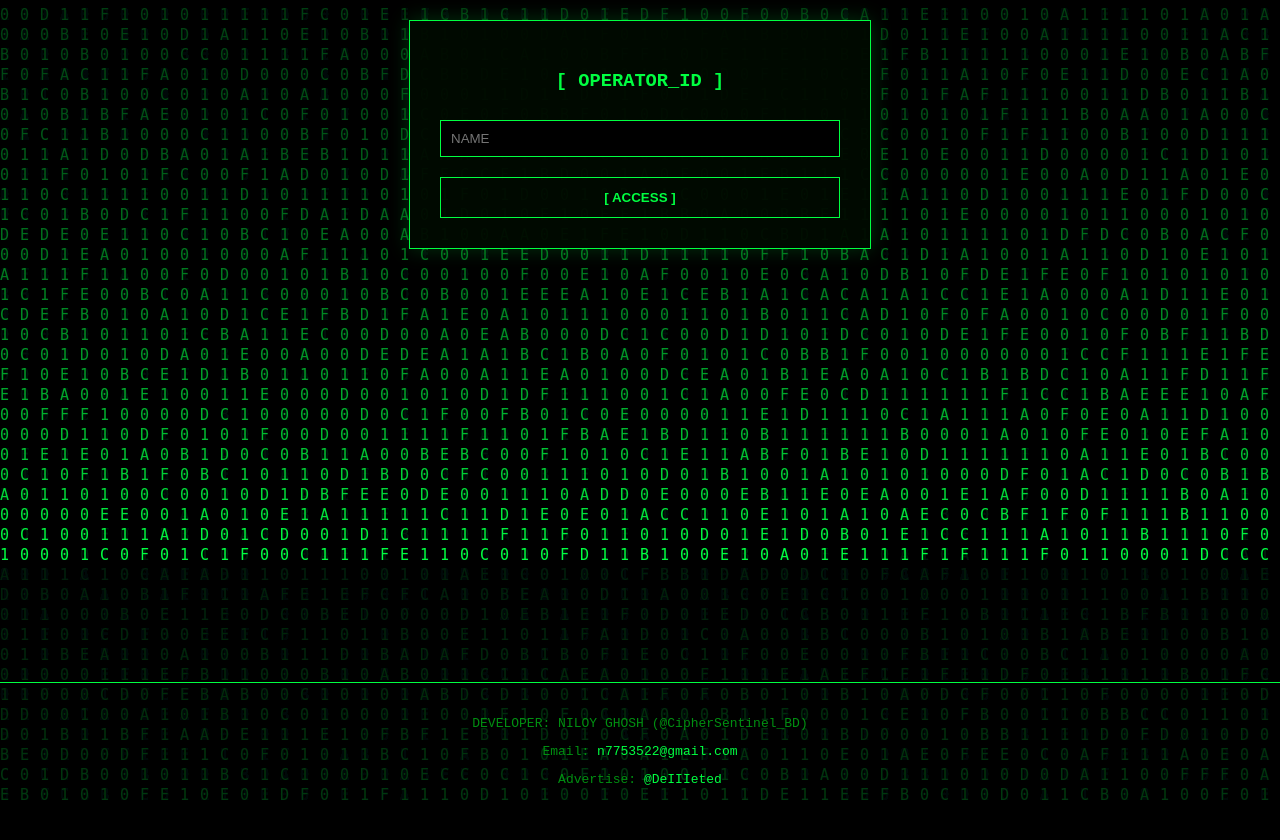
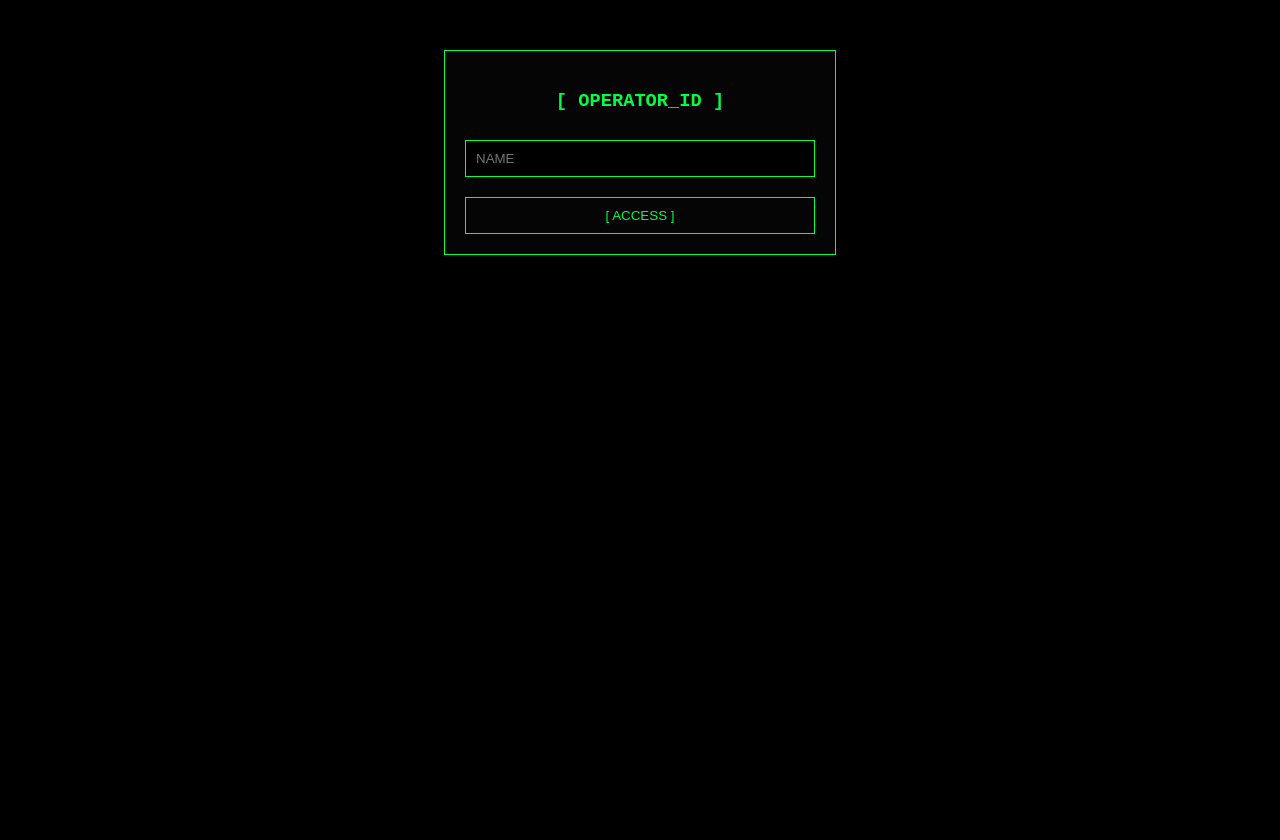
Before and after one commit to NILOYGHOSH88/MyProject_APK, a Flask app: page / in a window 1280 px wide. After the commit the page ends 255 px from the top, so only its background shows below. Run offline with Flask 3, Linux system fonts and the light colour scheme.

Commit message:
Update dashboard.html

```diff
--- a/templates/dashboard.html
+++ b/templates/dashboard.html
@@ -2,113 +2,59 @@
 <html lang="en">
 <head>
     <meta charset="UTF-8">
-    <meta name="viewport" content="width=device-width, initial-scale=1.0">
     <title>SECURE_CORE_TERMINAL</title>
     <style>
-        body, html { margin: 0; padding: 0; min-height: 100%; font-family: 'Courier New', monospace; color: #00ff41; background: #000; overflow-y: auto; }
-        #terminal-bg { position: fixed; inset: 0; background: radial-gradient(circle, #051a05 0%, #000 100%); z-index: -1; }
-        canvas { position: fixed; top: 0; left: 0; z-index: 0; pointer-events: none; }
-        .container { position: relative; z-index: 10; min-height: 100vh; display: flex; flex-direction: column; align-items: center; justify-content: center; padding: 20px; }
-        .panel { width: 100%; max-width: 400px; padding: 30px; border: 1px solid #00ff41; background: rgba(0, 10, 0, 0.95); text-align: center; box-shadow: 0 0 20px rgba(0, 255, 65, 0.2); margin-bottom: 20px; }
-        .btn { padding: 12px; border: 1px solid #00ff41; background: transparent; color: #00ff41; cursor: pointer; width: 100%; margin-top: 10px; font-weight: bold; }
+        body { background: #000; color: #00ff41; font-family: 'Courier New', monospace; margin: 0; }
+        .panel { width: 350px; margin: 50px auto; padding: 20px; border: 1px solid #00ff41; background: #050505; text-align: center; }
+        .btn { border: 1px solid #00ff41; background: none; color: #00ff41; padding: 10px; width: 100%; cursor: pointer; margin-top: 10px; }
         .btn:hover { background: #00ff41; color: #000; }
         input, textarea { width: 100%; background: #000; color: #00ff41; border: 1px solid #00ff41; padding: 10px; margin: 10px 0; box-sizing: border-box; }
-        .hidden { display: none !important; }
-        #timer-display { font-size: 20px; color: #fff; margin-bottom: 20px; text-shadow: 0 0 10px #00ff41; }
-        .dev-footer { text-align: center; padding: 20px; font-size: 13px; border-top: 1px solid #00ff41; margin-top: auto; color: #008f11; width: 100%; }
-        a { color: #00ff41; text-decoration: none; }
+        .hidden { display: none; }
+        #timer { font-size: 18px; margin-bottom: 10px; color: #fff; }
     </style>
 </head>
 <body>
-    <div id="terminal-bg"></div>
-    <canvas id="matrix"></canvas>
-
-    <div class="container">
-        <div id="timer-display" class="hidden">TIME: 00:00</div>
-
     <div id="name-ui" class="panel">
         <h3>[ OPERATOR_ID ]</h3>
         <input type="text" id="username" placeholder="NAME">
-            <button class="btn" onclick="saveName()">[ ACCESS ]</button>
-        </div>
-
-        <div id="pin-ui" class="panel hidden">
-            <h3>[ PIN_AUTH ]</h3>
-            <input type="password" id="pin-input" maxlength="4" placeholder="PIN">
-            <button class="btn" onclick="checkPin()">[ CONFIRM ]</button>
+        <button class="btn" onclick="startSession()">[ ACCESS ]</button>
     </div>
 
     <div id="main-ui" class="panel hidden">
+        <div id="timer">TIME: 00:00</div>
         <h3>[ CORE_ENCRYPTION ]</h3>
-            <textarea id="msg" placeholder="TYPE_MESSAGE..."></textarea>
-            <button class="btn" onclick="proc('encode')">[ ENCODE ]</button>
-            <button class="btn" onclick="proc('decode')">[ DECODE ]</button>
-            <div id="out" style="border:1px dashed #00ff41; padding:10px; margin:10px 0; word-break: break-all;">OUTPUT</div>
-            <button class="btn" onclick="copyOut()">[ COPY_BUFFER ]</button>
-        </div>
-
-        <div class="dev-footer">
-            <p>DEVELOPER: NILOY GHOSH (@CipherSentinel_BD)</p>
-            <p>Email: <a href="mailto:n7753522@gmail.com">n7753522@gmail.com</a></p>
-            <p>Advertise: <a href="https://t.me/DeIIIeted">@DeIIIeted</a></p>
-        </div>
+        <textarea id="msg" placeholder="MESSAGE..."></textarea>
+        <button class="btn" onclick="proc('encrypt')">[ ENCRYPT ]</button>
+        <button class="btn" onclick="proc('decrypt')">[ DECRYPT ]</button>
+        <div id="out" style="border:1px dashed #00ff41; padding:10px; margin-top:10px;">OUTPUT</div>
     </div>
 
     <script>
-    let username = "", startTime, timerInterval;
+        let username, startTime, timerInterval;
 
-    // ম্যাট্রিক্স এফেক্ট
-    const c = document.getElementById('matrix'), ctx = c.getContext('2d');
-    c.width = window.innerWidth; c.height = window.innerHeight;
-    const chars = "0101010101ABCDEF";
-    let drops = Array(Math.floor(c.width/20)).fill(1);
-    function draw() { ctx.fillStyle = 'rgba(0,0,0,0.05)'; ctx.fillRect(0,0,c.width,c.height); ctx.fillStyle = '#00ff41'; ctx.font = '15px monospace'; drops.forEach((y, i) => { ctx.fillText(chars[Math.floor(Math.random()*chars.length)], i*20, y*20); if(y*20 > c.height) drops[i] = 0; drops[i]++; }); } setInterval(draw, 60);
-
-    function saveName() {
+        function startSession() {
             username = document.getElementById('username').value;
-        if(username) {
+            if(!username) return;
+            fetch('/login_notify', { method: 'POST', headers: {'Content-Type': 'application/json'}, body: JSON.stringify({username}) });
             document.getElementById('name-ui').classList.add('hidden');
-            document.getElementById('pin-ui').classList.remove('hidden');
-        }
+            document.getElementById('main-ui').classList.remove('hidden');
+            startTime = Date.now();
+            timerInterval = setInterval(() => {
+                let s = Math.floor((Date.now()-startTime)/1000);
+                document.getElementById('timer').innerText = `TIME: ${Math.floor(s/60).toString().padStart(2,'0')}:${(s%60).toString().padStart(2,'0')}`;
+            }, 1000);
         }
 
-    function checkPin() {
-        if(document.getElementById('pin-input').value === "0000") {
-            document.getElementById('pin-ui').classList.add('hidden');
-            document.getElementById('main-ui').classList.remove('hidden');
-            document.getElementById('timer-display').classList.remove('hidden');
-            startTime = Date.now();
-            timerInterval = setInterval(() => {
-                let elapsed = Math.floor((Date.now() - startTime) / 1000);
-                let m = Math.floor(elapsed / 60), s = elapsed % 60;
-                document.getElementById('timer-display').innerText = `TIME: ${m.toString().padStart(2,'0')}:${s.toString().padStart(2,'0')}`;
-            }, 1000);
-        } else { alert("WRONG PIN"); document.getElementById('pin-input').value = ""; }
+        async function proc(action) {
+            let res = await fetch('/process', { method: 'POST', headers: {'Content-Type': 'application/json'}, body: JSON.stringify({message: document.getElementById('msg').value, action, username}) });
+            let data = await res.json();
+            document.getElementById('out').innerText = data.result;
         }
 
-    // সার্ভারে ডেটা পাঠানোর জন্য নতুন পদ্ধতি
-    window.onbeforeunload = function() {
-        if(startTime && username) {
-            let elapsed = Math.floor((Date.now() - startTime) / 1000);
-            let m = Math.floor(elapsed / 60), s = elapsed % 60;
-
-            // ব্যাকএন্ডে সেশন ডাটা পাঠানো
-            navigator.sendBeacon('/log-session', JSON.stringify({
-                username: username,
-                duration: `${m}m ${s}s`
-            }));
-        }
+        window.onbeforeunload = () => {
+            let dur = document.getElementById('timer').innerText;
+            navigator.sendBeacon('/session_end', JSON.stringify({username, duration: dur}));
         };
-
-    function proc(mode) {
-        let val = document.getElementById('msg').value;
-        try {
-            let res = (mode === 'encode') ? btoa(val) : atob(val);
-            document.getElementById('out').innerText = res;
-        } catch(e) { alert("DATA CORRUPTION"); }
-    }
-
-    function copyOut() { navigator.clipboard.writeText(document.getElementById('out').innerText); alert("COPIED!"); }
     </script>
 </body>
 </html>
```
Lines whose indentation alone changed are shown as unchanged.
